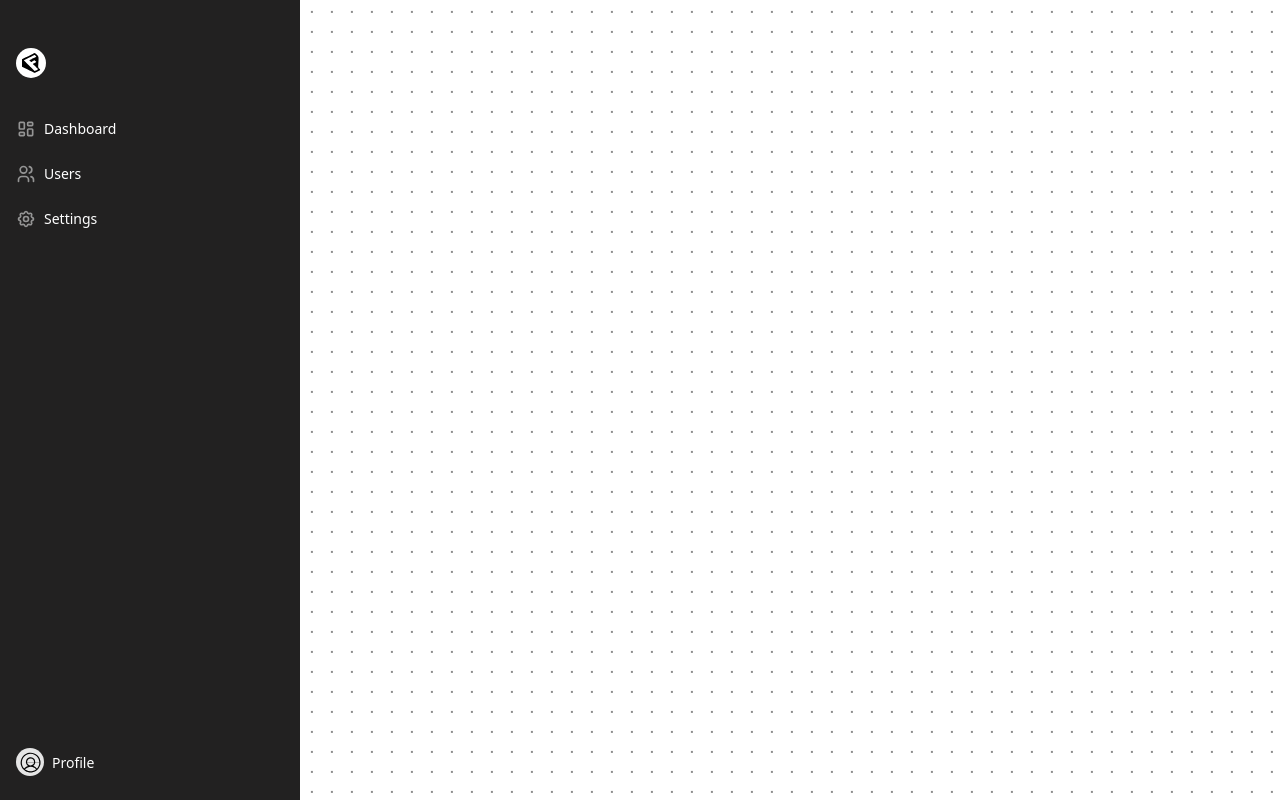
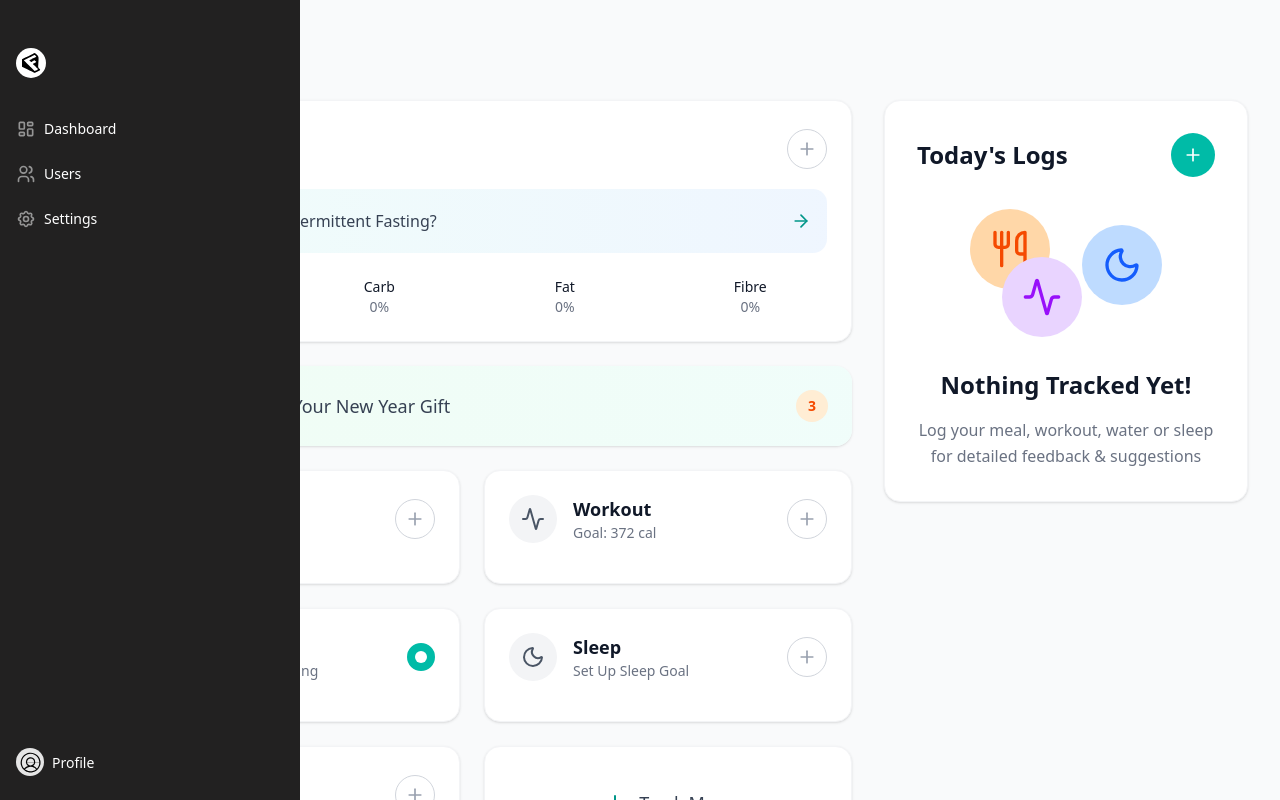
Before and after one commit to Jaysurieya/BMI, a React (Vite) app in the folder frontend/: page /dashboard in a window 1280 px wide. Built offline with nearby package versions, Linux system fonts and the light colour scheme.

Commit message:
non working Dash board added

```diff
--- a/frontend/package.json
+++ b/frontend/package.json
@@ -16,6 +16,7 @@
     "clsx": "^2.1.1",
     "framer-motion": "^12.23.12",
     "gsap": "^3.13.0",
+    "lucide-react": "^0.539.0",
     "motion": "^12.23.12",
     "react": "^19.1.0",
     "react-dom": "^19.1.0",
--- a/frontend/src/components/Background.jsx
+++ b/frontend/src/components/Background.jsx
@@ -4,7 +4,10 @@ import "../css/Background.css";
 const DottedBackground = ({ children }) => {
   return (
     <div className="animated-dots">
-      {children}
+      {/* Add a scrollable content wrapper inside the background */}
+      <div className="content-wrapper">
+        {children}
+      </div>
     </div>
   );
 };
--- /dev/null
+++ b/frontend/src/components/Home.jsx
@@ -0,0 +1,203 @@
+"use client";
+import React, { useState } from 'react';
+import {
+  Utensils,
+  Weight,
+  Activity,
+  Footprints,
+  Moon,
+  Droplets,
+  Plus,
+  Gift,
+  ArrowRight,
+  Target
+} from 'lucide-react';
+
+const HealthTrackerDashboard = () => {
+  const [trackedItems, setTrackedItems] = useState({
+    food: { calories: 1850, protein: 0, carb: 0, fat: 0, fibre: 0 },
+    weight: { current: 0, goal: 10, unit: 'kg' },
+    workout: { goal: 372, unit: 'cal' },
+    steps: { autoTracking: true },
+    sleep: { goalSet: true },
+    water: { goal: 8, unit: 'glasses' }
+  });
+
+  const TrackerCard = ({ icon, title, subtitle, children, hasToggle = false, isActive = false, size = 'normal' }) => (
+    <div className={`bg-white rounded-2xl p-6 shadow-sm border border-gray-100 hover:shadow-md transition-shadow ${
+      size === 'large' ? 'col-span-2' : ''
+    }`}>
+      <div className="flex items-center justify-between mb-4">
+        <div className="flex items-center gap-4">
+          <div className="w-12 h-12 bg-gray-100 rounded-full flex items-center justify-center">
+            {icon}
+          </div>
+          <div>
+            <h3 className="font-semibold text-gray-900 text-lg">{title}</h3>
+            {subtitle && <p className="text-sm text-gray-500">{subtitle}</p>}
+          </div>
+        </div>
+        {hasToggle && (
+          <div className={`w-7 h-7 rounded-full border-2 flex items-center justify-center ${
+            isActive ? 'bg-teal-500 border-teal-500' : 'border-gray-300'
+          }`}>
+            {isActive && <div className="w-3 h-3 bg-white rounded-full" />}
+          </div>
+        )}
+        {!hasToggle && (
+          <button className="w-10 h-10 rounded-full border border-gray-300 flex items-center justify-center hover:bg-gray-50 transition-colors">
+            <Plus className="w-5 h-5 text-gray-400" />
+          </button>
+        )}
+      </div>
+      {children}
+    </div>
+  );
+
+  const MacroStat = ({ label, value, unit = '%' }) => (
+    <div className="text-center">
+      <p className="text-sm font-medium text-gray-900">{label}</p>
+      <p className="text-sm text-gray-500">{value}{unit}</p>
+    </div>
+  );
+
+  return (
+    <div className="bg-gray-50 p-8">
+      <div className="max-w-7xl mx-auto">
+        {/* Header */}
+        <div className="flex items-center justify-between mb-8">
+          <h1 className="text-3xl font-bold text-gray-900">Your Trackers</h1>
+        </div>
+
+        {/* Main Grid Layout */}
+        <div className="grid grid-cols-1 lg:grid-cols-3 gap-8">
+
+          {/* Left Column - Main Trackers */}
+          <div className="lg:col-span-2 space-y-6">
+
+            {/* Food Tracker - Large Card */}
+            <TrackerCard
+              icon={<Utensils className="w-6 h-6 text-gray-600" />}
+              title="Track Food"
+              subtitle="Eat 1,850 cal"
+              size="large"
+            >
+              {/* Intermittent Fasting Banner */}
+              <div className="bg-gradient-to-r from-teal-50 to-blue-50 rounded-xl p-4 mb-6 flex items-center justify-between">
+                <div className="flex items-center gap-3">
+                  <div className="w-8 h-8 bg-teal-100 rounded-full flex items-center justify-center">
+                    <div className="w-3 h-3 bg-teal-500 rounded-full" />
+                  </div>
+                  <span className="font-medium text-gray-700">Want to start Intermittent Fasting?</span>
+                </div>
+                <ArrowRight className="w-5 h-5 text-teal-600" />
+              </div>
+
+              {/* Macros */}
+              <div className="grid grid-cols-4 gap-8">
+                <MacroStat label="Protein" value="0" />
+                <MacroStat label="Carb" value="0" />
+                <MacroStat label="Fat" value="0" />
+                <MacroStat label="Fibre" value="0" />
+              </div>
+            </TrackerCard>
+
+            {/* New Year Gift Banner */}
+            <div className="bg-gradient-to-r from-green-50 to-teal-50 rounded-2xl p-6 flex items-center justify-between shadow-sm">
+              <div className="flex items-center gap-4">
+                <Gift className="w-8 h-8 text-teal-600" />
+                <span className="font-medium text-gray-700 text-lg">Click to Unlock Your New Year Gift</span>
+              </div>
+              <div className="w-8 h-8 bg-orange-100 rounded-full flex items-center justify-center">
+                <span className="text-sm font-bold text-orange-600">3</span>
+              </div>
+            </div>
+
+            {/* Secondary Trackers Grid */}
+            <div className="grid grid-cols-1 md:grid-cols-2 gap-6">
+              <TrackerCard
+                icon={<Weight className="w-6 h-6 text-gray-600" />}
+                title="Weight"
+                subtitle="0 kg of 10 kg Lost"
+              />
+
+              <TrackerCard
+                icon={<Activity className="w-6 h-6 text-gray-600" />}
+                title="Workout"
+                subtitle="Goal: 372 cal"
+              />
+
+              <TrackerCard
+                icon={<Footprints className="w-6 h-6 text-gray-600" />}
+                title="Steps"
+                subtitle="Set Up Auto-Tracking"
+                hasToggle={true}
+                isActive={true}
+              />
+
+              <TrackerCard
+                icon={<Moon className="w-6 h-6 text-gray-600" />}
+                title="Sleep"
+                subtitle="Set Up Sleep Goal"
+              />
+            </div>
+
+            {/* Bottom Row */}
+            <div className="grid grid-cols-1 md:grid-cols-2 gap-6">
+              <TrackerCard
+                icon={<Droplets className="w-6 h-6 text-gray-600" />}
+                title="Water"
+                subtitle="Goal: 8 glasses"
+              />
+
+              {/* Track More Button */}
+              <button className="bg-white rounded-2xl p-6 shadow-sm border border-gray-100 flex items-center justify-center gap-3 hover:bg-gray-50 transition-colors">
+                <Plus className="w-6 h-6 text-teal-600" />
+                <span className="font-medium text-gray-700 text-lg">Track More</span>
+              </button>
+            </div>
+          </div>
+
+          {/* Right Column - Today's Logs */}
+          <div className="lg:col-span-1">
+            <div className="bg-white rounded-2xl p-8 shadow-sm border border-gray-100">
+              <div className="flex items-center justify-between mb-8">
+                <h2 className="text-2xl font-semibold text-gray-900">Today's Logs</h2>
+                <button className="bg-teal-500 text-white rounded-full p-3 hover:bg-teal-600 transition-colors">
+                  <Plus className="w-5 h-5" />
+                </button>
+              </div>
+
+              {/* Icons Display */}
+              <div className="flex justify-center mb-8">
+                <div className="relative w-48 h-32">
+                  {/* Food Icon */}
+                  <div className="w-20 h-20 bg-orange-200 rounded-full flex items-center justify-center absolute left-0 top-0">
+                    <Utensils className="w-10 h-10 text-orange-600" />
+                  </div>
+                  {/* Activity Icon */}
+                  <div className="w-20 h-20 bg-purple-200 rounded-full flex items-center justify-center absolute left-8 top-12">
+                    <Activity className="w-10 h-10 text-purple-600" />
+                  </div>
+                  {/* Sleep Icon */}
+                  <div className="w-20 h-20 bg-blue-200 rounded-full flex items-center justify-center absolute right-0 top-4">
+                    <Moon className="w-10 h-10 text-blue-600" />
+                  </div>
+                </div>
+              </div>
+
+              <div className="text-center">
+                <h3 className="text-2xl font-semibold text-gray-900 mb-4">Nothing Tracked Yet!</h3>
+                <p className="text-gray-500 leading-relaxed">
+                  Log your meal, workout, water or sleep for detailed feedback & suggestions
+                </p>
+              </div>
+            </div>
+          </div>
+        </div>
+      </div>
+    </div>
+  );
+};
+
+export default HealthTrackerDashboard;
--- a/frontend/src/components/Sidebar_use.jsx
+++ b/frontend/src/components/Sidebar_use.jsx
@@ -6,6 +6,7 @@ import "../css/Sidebar_use.css";
   import profileIcon from '../assets/person.svg';
   import Logo from '../assets/logo.svg';
   import Background from '../components/Background'
+  import HealthTrackerDashboard from './Home';
 
   const links = [
     {
@@ -71,7 +72,7 @@ const SidebarUse = () => {
         {/* Main content area with proper margin */}
         <div className="main-content">
           <Background>
-
+            <HealthTrackerDashboard />
           </Background>
         </div>
       </div>
--- a/frontend/src/css/Background.css
+++ b/frontend/src/css/Background.css
@@ -1,21 +1,59 @@
+/* Keep all your existing .animated-dots styles as they are */
 .animated-dots {
     height: 100vh;
     width: 100%;
-    background-color: #ffffff; /* You can change this to match your theme */
+    background-color: #ffffff;
     background-image: radial-gradient(rgb(140,140,140) 1px, transparent 1px);
     background-size: 20px 20px;
     animation: moveDots 5s linear infinite;
     display: flex;
     justify-content: center;
     align-items: center;
-    overflow: hidden;
-  }
+    overflow: hidden; /* Keep this as is */
+}
 
-  @keyframes moveDots {
+@keyframes moveDots {
     0% {
-      background-position: 0 0;
+        background-position: 0 0;
     }
     100% {
-      background-position: 20px 20px;
+        background-position: 20px 20px;
     }
-  }
+}
+
+/* ADD THIS NEW CLASS - This creates the scrollable area inside the background */
+.content-wrapper {
+    width: 100%;
+    height: 100%;
+    overflow-y: auto;
+    overflow-x: hidden;
+
+    /* Remove the centering from the parent and apply it here if needed */
+    display: flex;
+    flex-direction: column;
+
+    /* Optional: Add some padding to prevent content from touching edges */
+    padding: 0;
+
+    /* Ensure the scrollbar matches your theme */
+    scrollbar-width: thin;
+    scrollbar-color: rgba(140, 140, 140, 0.3) transparent;
+}
+
+/* Optional: Style the scrollbar for webkit browsers */
+.content-wrapper::-webkit-scrollbar {
+    width: 6px;
+}
+
+.content-wrapper::-webkit-scrollbar-track {
+    background: transparent;
+}
+
+.content-wrapper::-webkit-scrollbar-thumb {
+    background-color: rgba(140, 140, 140, 0.3);
+    border-radius: 3px;
+}
+
+.content-wrapper::-webkit-scrollbar-thumb:hover {
+    background-color: rgba(140, 140, 140, 0.5);
+}
```
Also changed, not shown: 1 other file (tests, documents, lock files or other folders). Lines whose indentation alone changed are shown as unchanged.
